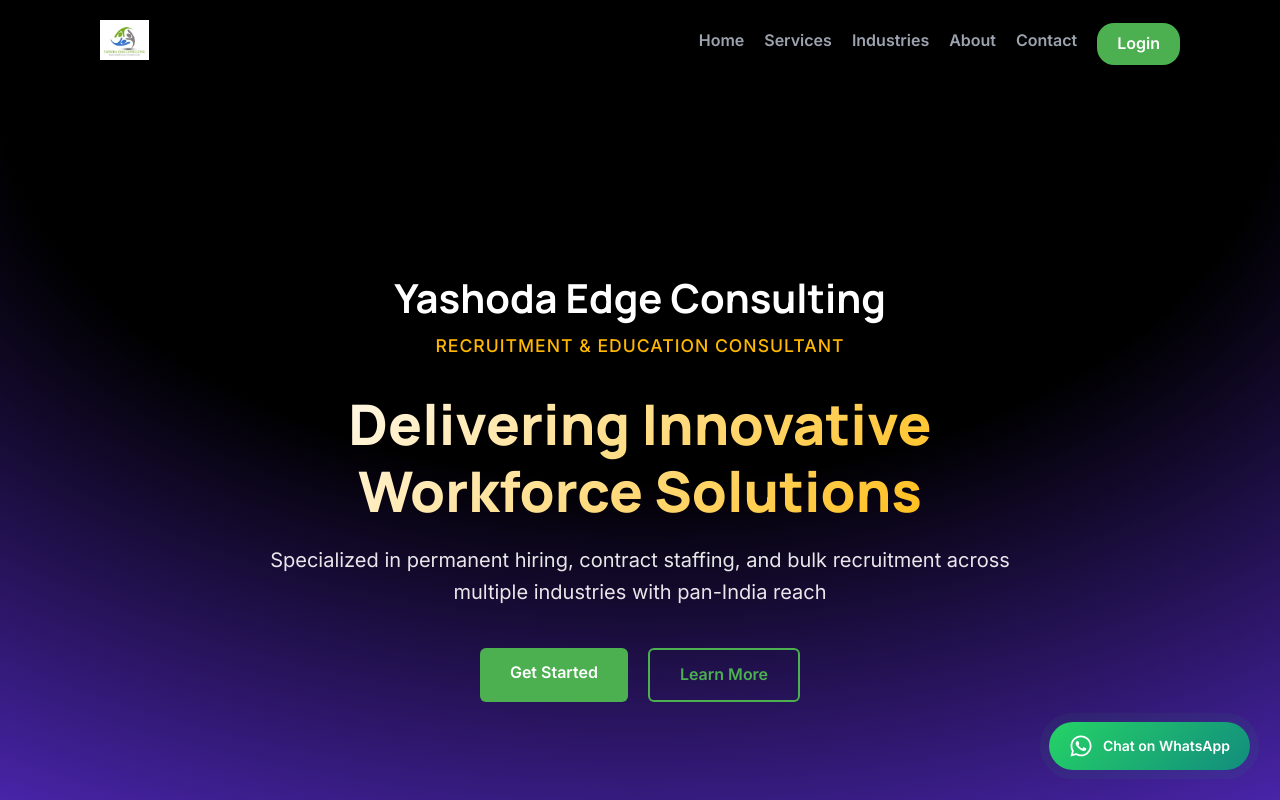
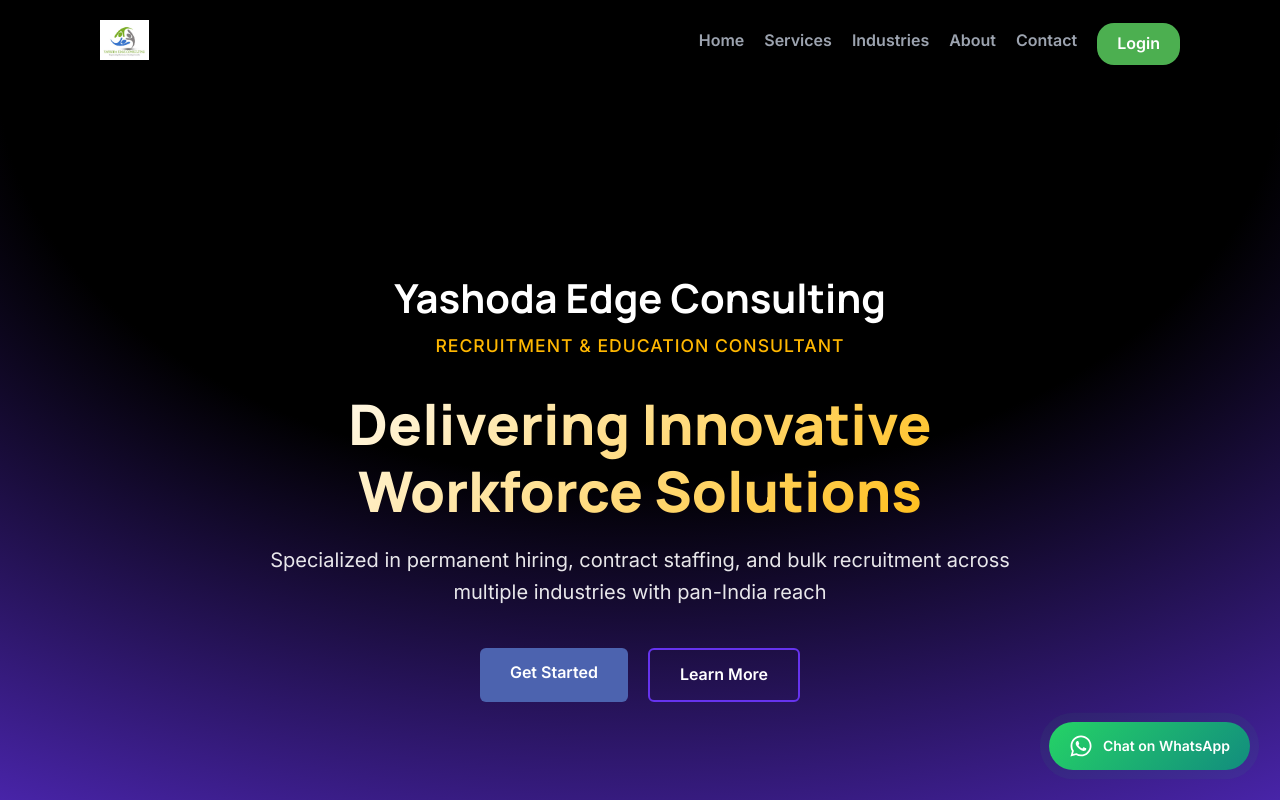
Before and after one commit to razaOnGit/Yashoda-Edge-Consulting, a React (Create React App) app: page / in a window 1280 px wide. Shown: the top 800 px of the page. Built offline with nearby package versions, Linux system fonts and the light colour scheme; a web font is replaced by a local one.

Commit message:
css handling

```diff
--- a/src/style.css
+++ b/src/style.css
@@ -361,7 +361,7 @@
 /* Industries Section */
 .industries {
     padding: 100px 20px;
-    background: linear-gradient(135deg, var(--dark-purple), var(--accent-purple));
+    background: linear-gradient(135deg, var(--dark-white), var(--accent-purple));
 }
 
 .industries-grid {
@@ -525,24 +525,24 @@
 }
 
 .btn-primary {
-    background: var(--primary-green);
+    background: #4c63af;
     color: var(--white);
 }
 
 .btn-primary:hover {
-    background: #45a049;
+    background: #1e0339;
     transform: translateY(-2px);
     box-shadow: 0 6px 20px rgba(76, 175, 80, 0.4);
 }
 
 .btn-secondary {
     background: transparent;
-    color: var(--primary-green);
-    border: 2px solid var(--primary-green);
+    color: var(--primary-white);
+    border: 2px solid var(--primary-purple);
 }
 
 .btn-secondary:hover {
-    background: var(--primary-green);
+    background: var(--primary-purple);
     color: var(--white);
 }
 
```
